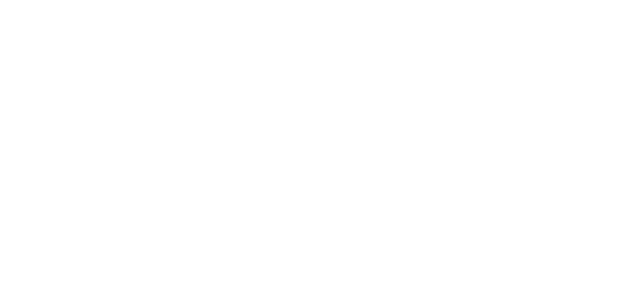
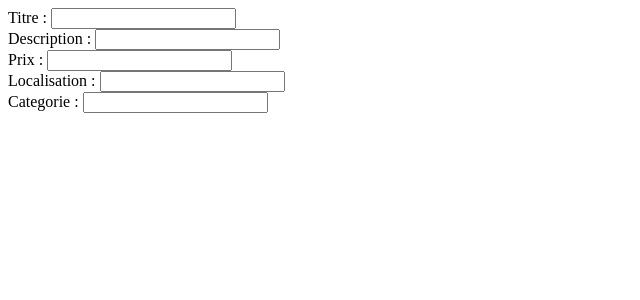
Before and after one commit to LouaySayes/Project-4, a PHP site: page /views/formulaire.php in a window 1280 px wide. Before the commit the part shown is empty. Shown: the top 300 px of the page, without its empty margins (0-640 px from the left). Run offline with PHP 8.4, Linux system fonts and the light colour scheme.

Commit message:
formulaire

```diff
--- a/views/formulaire.php
+++ b/views/formulaire.php
@@ -4,9 +4,39 @@
     <meta charset="UTF-8">
     <meta http-equiv="X-UA-Compatible" content="IE=edge">
     <meta name="viewport" content="width=device-width, initial-scale=1.0">
+    <link rel="stylesheet" href="style.css" />
+
+    <?// ajout du .sass ?>
+
     <title>Document</title>
 </head>
 <body>
+<form action='formulaire.php' method="POST" class="form">
+    <div class="input-title">
+        <label>Titre :</label>
+        <input name='title' type="text">
+      </div>
+
+      <div class="input-description">
+        <label>Description :</label>
+        <input name='description' type="text">
+      </div>
+
+      <div class="input-price">
+        <label>Prix :</label>
+        <input name='price' type="text">
+      </div>
+
+      <div class="input-location">
+        <label>Localisation :</label>
+        <input name='location' type="text">
+      </div>
+
+      <div class="input-category">
+        <label>Categorie :</label>
+        <input name='category' type="text">
+      </div>
+</form>
 
 </body>
 </html>
```
